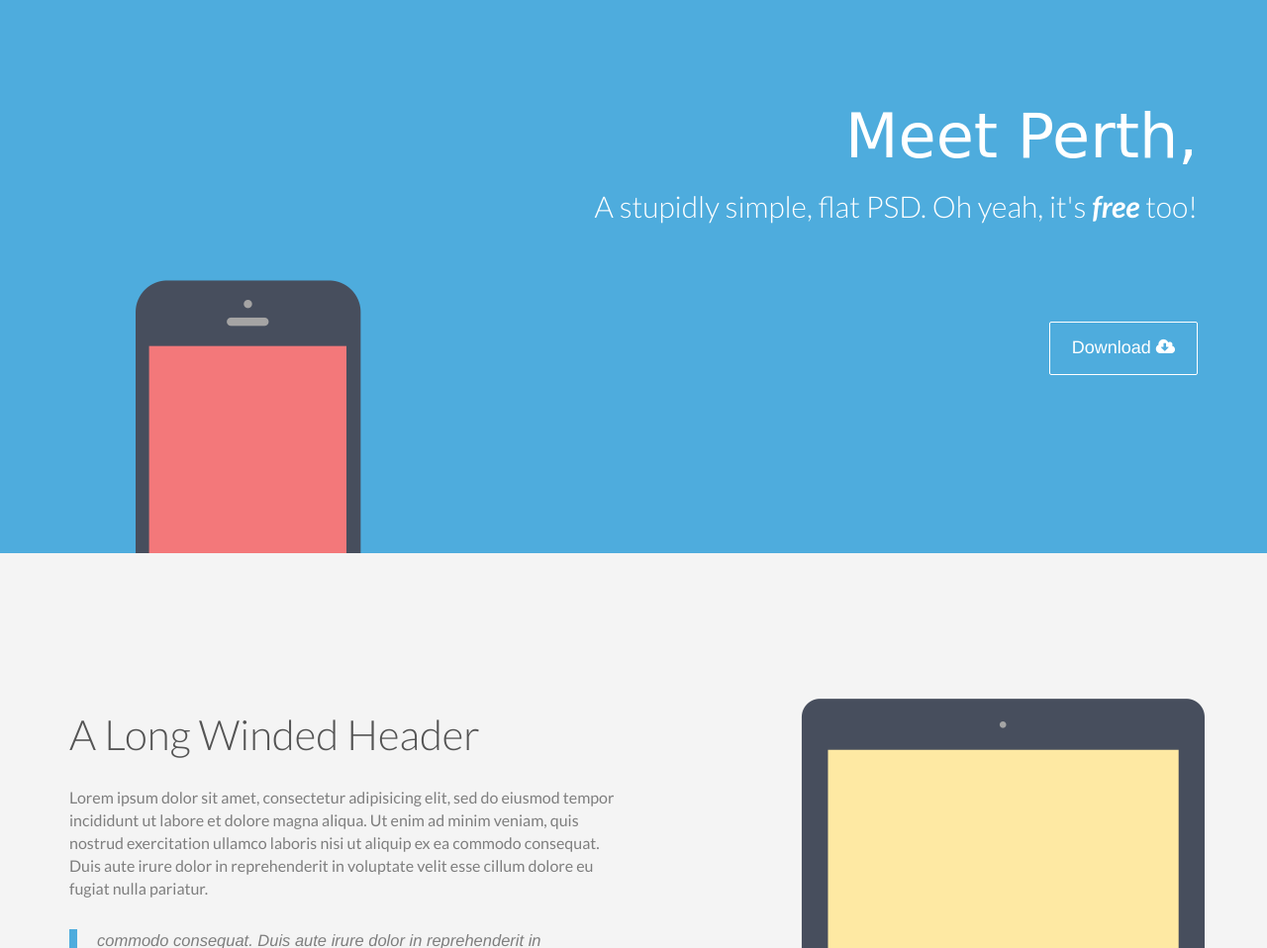
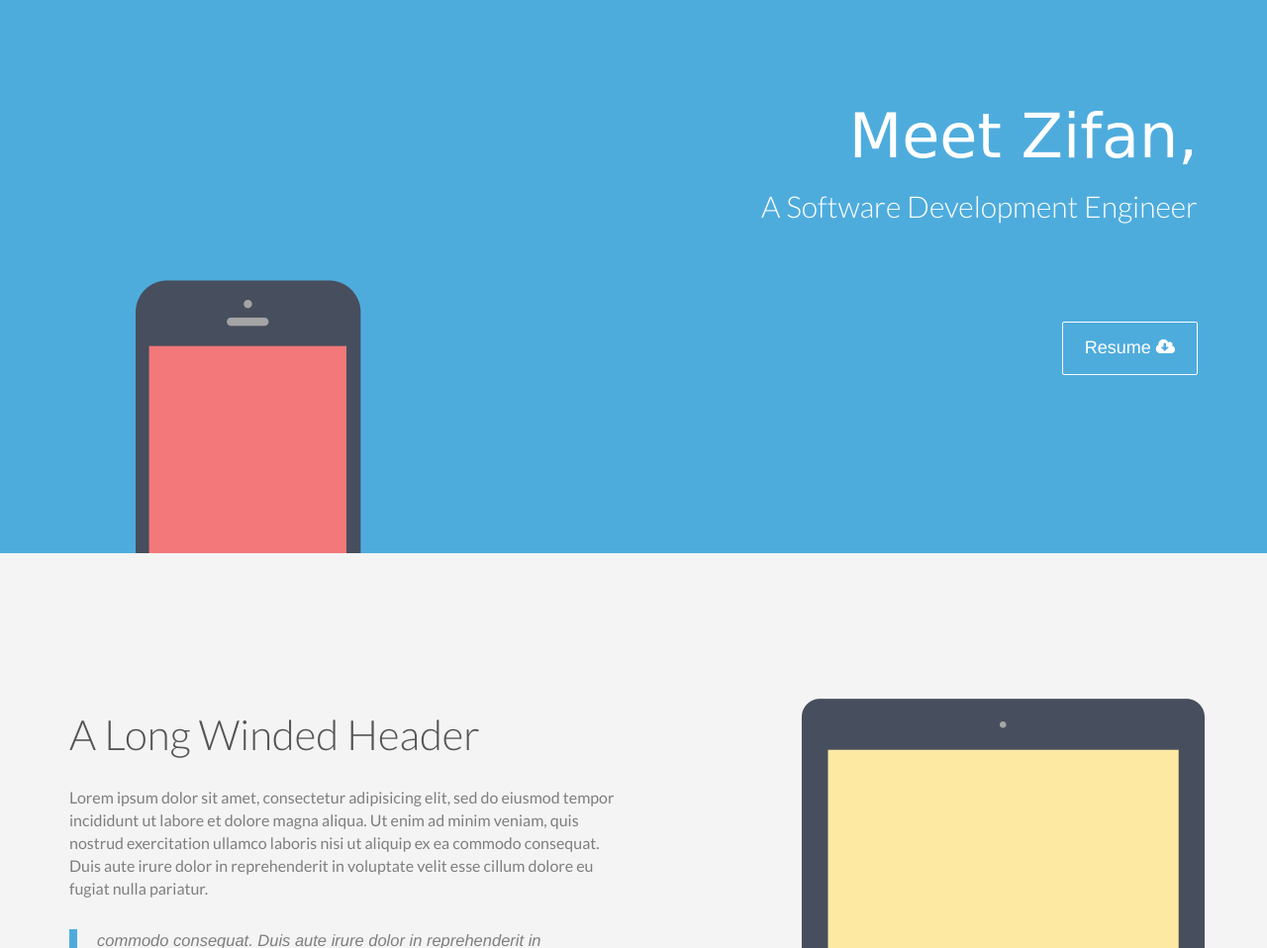
Before and after one commit to ZZhang0808/ZZhang0808.github.io, a plain HTML site: page index.html in a window 1280 px wide. Shown: the part 142-1100 px from the top of the page at 99% size. Drawn offline with nearby package versions, Linux system fonts and the light colour scheme; a web font is replaced by a local one.

Commit message:
updated name

```diff
--- a/css/main.css
+++ b/css/main.css
@@ -177,6 +177,10 @@ p {
 
 .navbar-brand {
     padding: 0px;
+}
+
+.navbar-brand > img {
+    width: 100px;
 }
 
 .navbar {
--- a/index.html
+++ b/index.html
@@ -59,10 +59,10 @@
         <div class="row header-text">
           <div class="col-sm-8 pull-right text-right">
            <div class="margin-100">
-            <h1>Meet Perth,</h1>
-            <h3>A stupidly simple, flat PSD. Oh yeah, it's <strong><em>free</em></strong> too!</h3>
+            <h1>Meet Zifan,</h1>
+            <h3>A Software Development Engineer</h3>
            </div>
-            <a href="#" class="btn btn-primary btn-lg">Download <i class="fa fa-cloud-download"></i></a>
+            <a href="#" class="btn btn-primary btn-lg">Resume <i class="fa fa-cloud-download"></i></a>
           </div>
         </div>
 
```
Also changed, not shown: img/logo.png.
